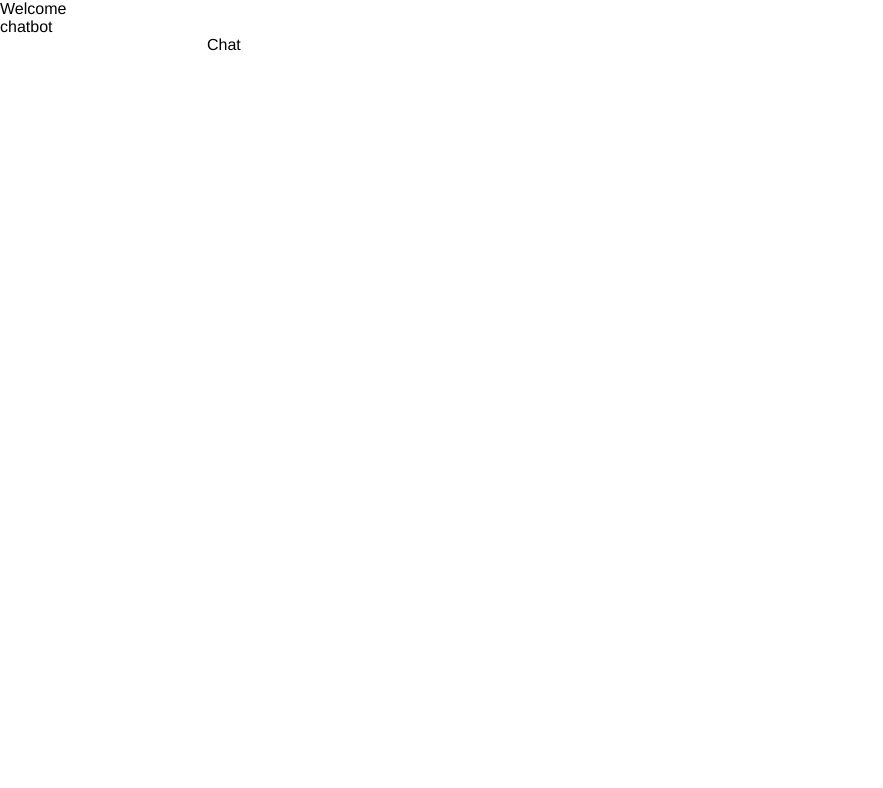
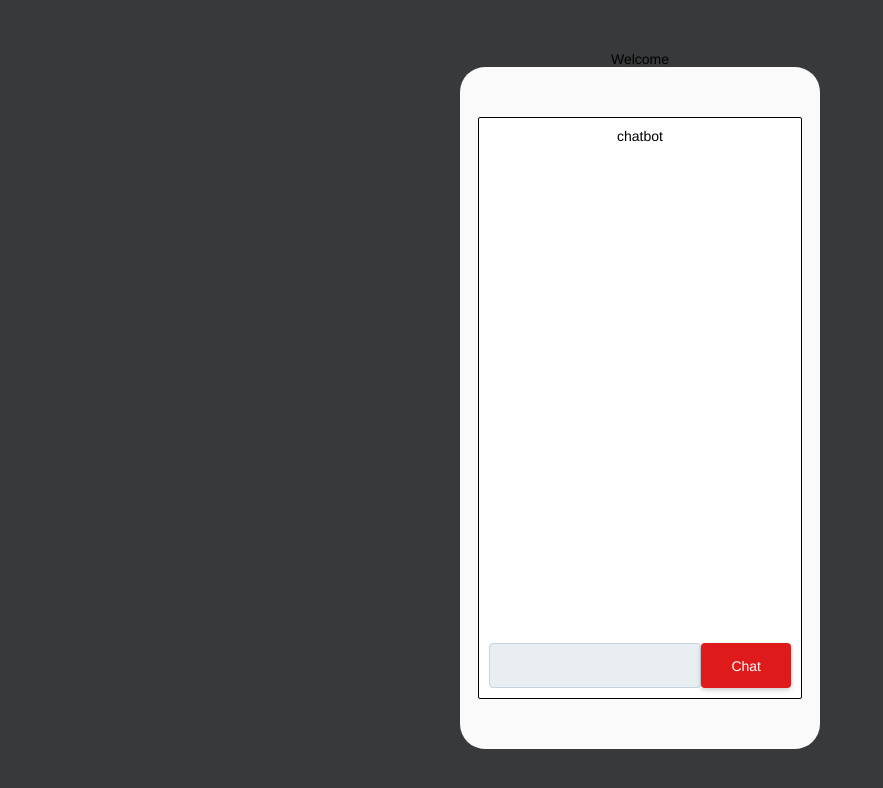
Before and after one commit to cartacode/chatbot_app, a React (Create React App) app in the folder rnn-frontend/: page / in a window 1280 px wide. Shown: the top 788 px of the page, without its empty margins (0-883 px from the left). Built offline with nearby package versions, Linux system fonts and the light colour scheme.

Commit message:
Style messages

```diff
--- a/rnn-frontend/src/App.css
+++ b/rnn-frontend/src/App.css
@@ -48,6 +48,106 @@ button, input[type="submit"] {
 
 /* Reset End */
 
+body {
+  font-family: sans-serif;
+  height: 100vh;
+  width: 100vw;
+  background: #37393A;
+  font-size: 14px;
+}
+
+
+.app {
+  display: flex;
+  justify-content: center;
+  flex-direction: column;
+  align-items: center;
+  height: 100vh;
+}
+
+.app-header {
+
+}
+
+.app-main {
+  display: flex;
+  flex-direction: column;
+  width: 340px;
+  background: #fafafa;
+  border-radius: 25px;
+  padding: 10px;
+}
+
+.app-container {
+  margin: 40px 8px;
+  height: 560px;
+  background: white;
+  border-radius: 2px;
+  border: 1.5px solid black;
+  display: flex;
+  flex-direction: column;
+  justify-content: space-between;
+  padding: 10px;
+}
+
+.chat-main {
+  display: flex;
+  flex-direction: column;
+  overflow: scroll;
+}
+
+.chat-main h4 {
+  padding-bottom: 10px;
+  margin: 0px auto;
+}
+
+.message-list {
+
+}
+
+.message-item {
+  background-color: #ffd9df;
+  padding: 10px;
+  border-radius: 4px;
+  margin-bottom: 10px;
+}
+
+.chat-bottom {
+  display: flex;
+  justify-content: space-around;
+  min-height: 45px;
+  margin-top: 10px;
+}
+
+.chat-bottom input {
+  background: #E8EEF2;
+  height: 100%;
+  width: 100%;
+  box-sizing: border-box;
+  padding: 0px 15px;
+  border-radius: 4px;
+  border: 1px solid #C7D3DD;
+}
+
+button {
+  /* padding: 1.2em 2em; */
+  padding: 10px 30px;
+  text-decoration: none;
+  text-align: center;
+  cursor: pointer;
+  user-select: none;
+  color: white;
+  /* background: linear-gradient(135deg, #6e8efb, #a777e3); */
+  border-radius: 4px;
+  box-shadow: 0 2px 5px rgba(0, 0, 0, .2);
+  background: #DE1A1A;
+  /* transition: 0.5s background; */
+}
+
+button:hover {
+  background: black;
+}
+
 
 
 
```
